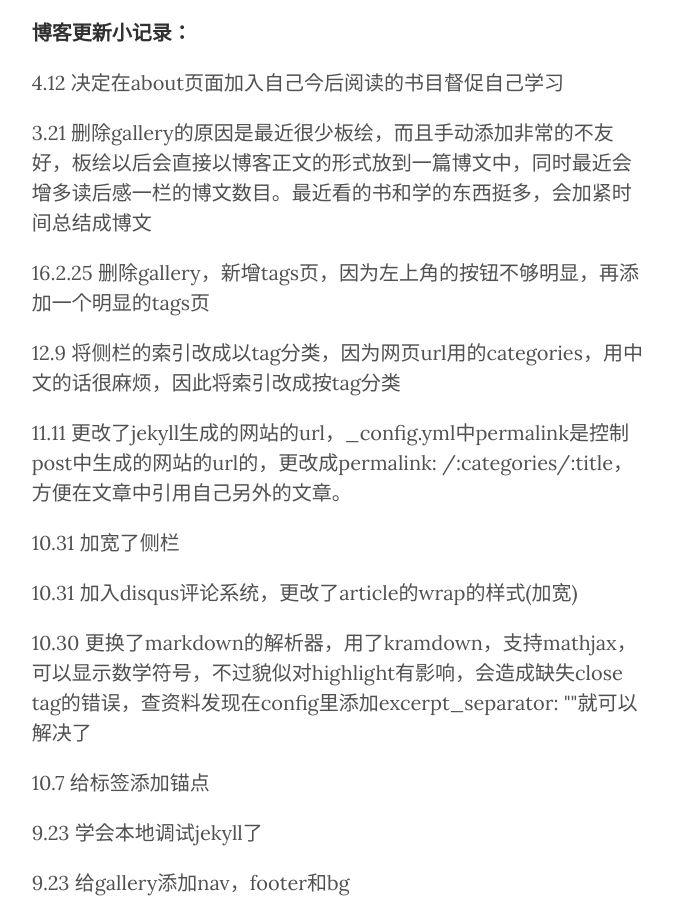
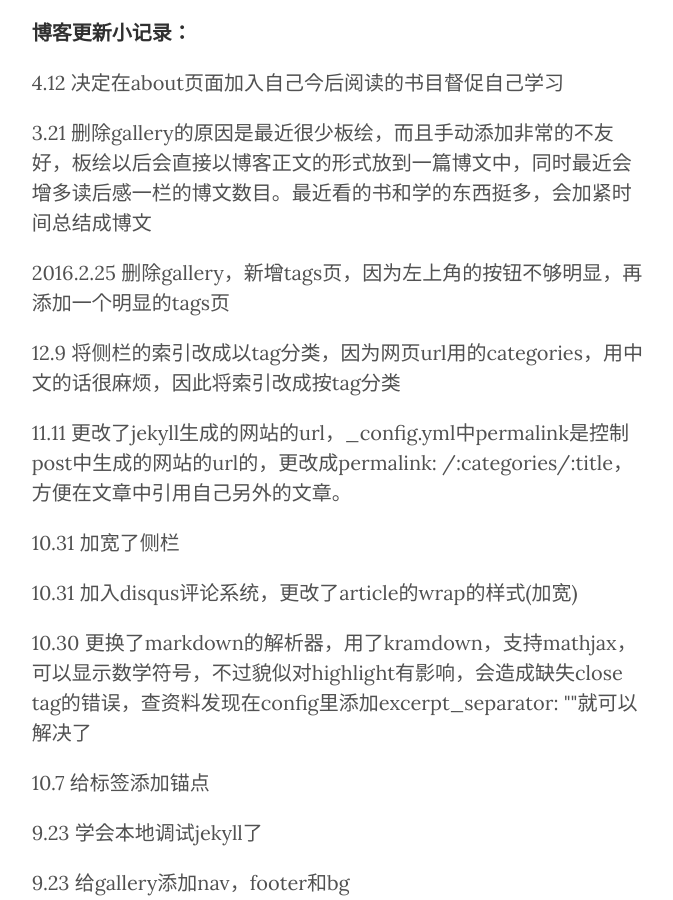
Before and after one commit to 16sixteen/16sixteen.github.io, a Jekyll site: the page built from about.html, in a window 1280 px wide and 900 px high, scrolled down 775 px. Shown: the whole window, without its empty margins (300-973 px from the left). Built offline with Jekyll 4.4.1, drawn with Linux system fonts in a browser that asks for light colours; nearby versions of some CDN libraries; comment, search, counter and statistics services are not loaded; some of the changed text lies outside the part shown.

Commit message:
4.16
11.02

```diff
--- a/about.html
+++ b/about.html
@@ -23,7 +23,7 @@ C++: 《C++primer》第四版
 
 <p>3.21 删除gallery的原因是最近很少板绘，而且手动添加非常的不友好，板绘以后会直接以博客正文的形式放到一篇博文中，同时最近会增多读后感一栏的博文数目。最近看的书和学的东西挺多，会加紧时间总结成博文</p>
 
-<p>16.2.25 删除gallery，新增tags页，因为左上角的按钮不够明显，再添加一个明显的tags页 </p>
+<p>2016.2.25 删除gallery，新增tags页，因为左上角的按钮不够明显，再添加一个明显的tags页 </p>
 
 <p>12.9 将侧栏的索引改成以tag分类，因为网页url用的categories，用中文的话很麻烦，因此将索引改成按tag分类</p>
 
```
Also changed, not shown: other parts of about.html (+1 -1 lines).
